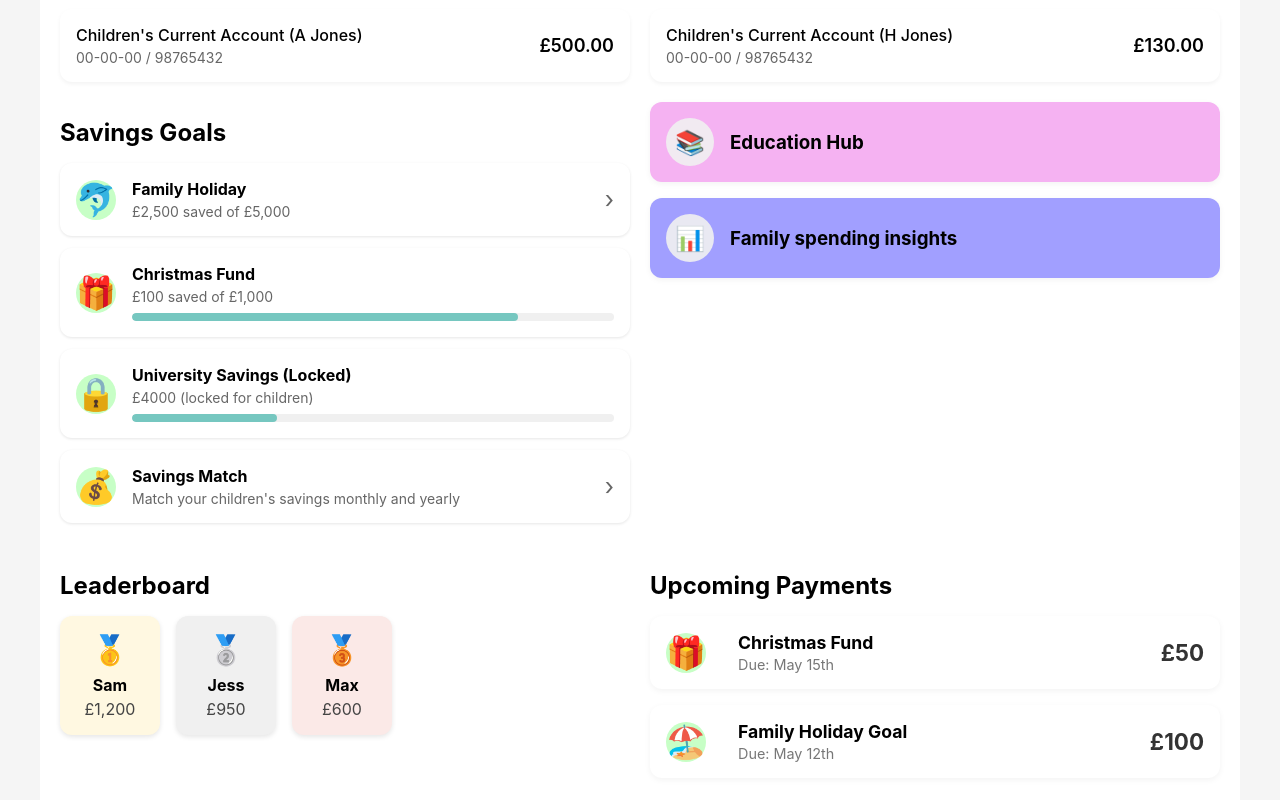
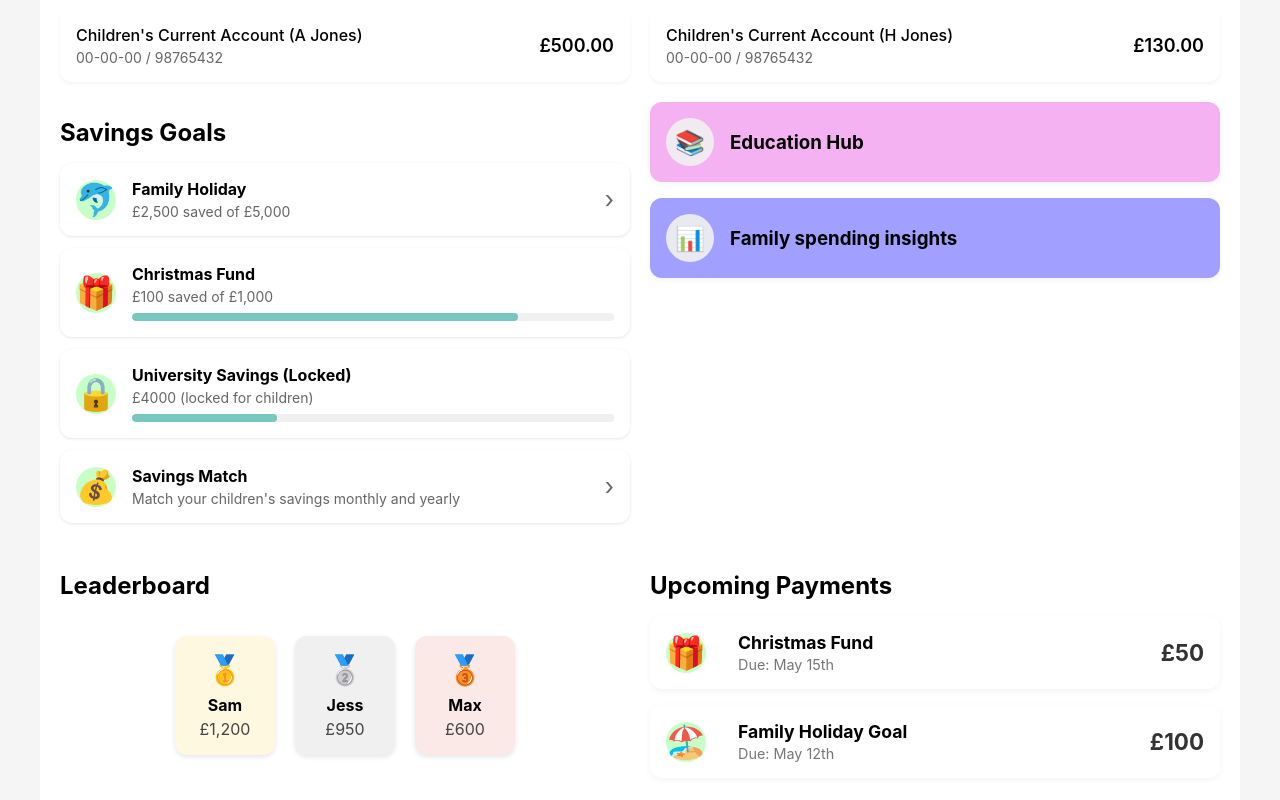
Before and after one commit to OsmanAli20/Quantum-Drift, a React (Create React App) app: page /family in a window 1280 px wide. Shown: the part 423-1223 px from the top of the page. Built offline with nearby package versions, Linux system fonts and the light colour scheme.

Commit message:
center alignment

```diff
--- a/src/pages/insights.jsx
+++ b/src/pages/insights.jsx
@@ -30,7 +30,8 @@ function Insights() {
     <div className="bank-app">
       <header className="app-header">
         <div className="header-icons">
-          <span className="icon">✉️</span>
+        <span className="icon" onClick={() => navigate(-1)}>←</span>
+
           <span className="greeting">Hi Alex</span>
           <div className="right-icons">
             <span className="icon">❓</span>
@@ -48,7 +49,6 @@ function Insights() {
 
       <main className="account-summary">
         <div style={{ display: 'flex', alignItems: 'center', gap: '12px', marginBottom: '20px' }}>
-          <button className="back-button" onClick={() => navigate(-1)}>←</button>
           <h2>Family Spending Insights</h2>
         </div>
 
--- a/src/styles/Home.css
+++ b/src/styles/Home.css
@@ -1039,3 +1039,13 @@
   margin: 0.2rem 0 0;
   color: #555;
 }
+
+.leaderboard-grid {
+  display: flex;
+  justify-content: center; /* Center the leaderboard horizontally */
+  align-items: center;
+  gap: 20px;
+  flex-wrap: wrap;
+  margin-top: 20px;
+  text-align: center;
+}
```
